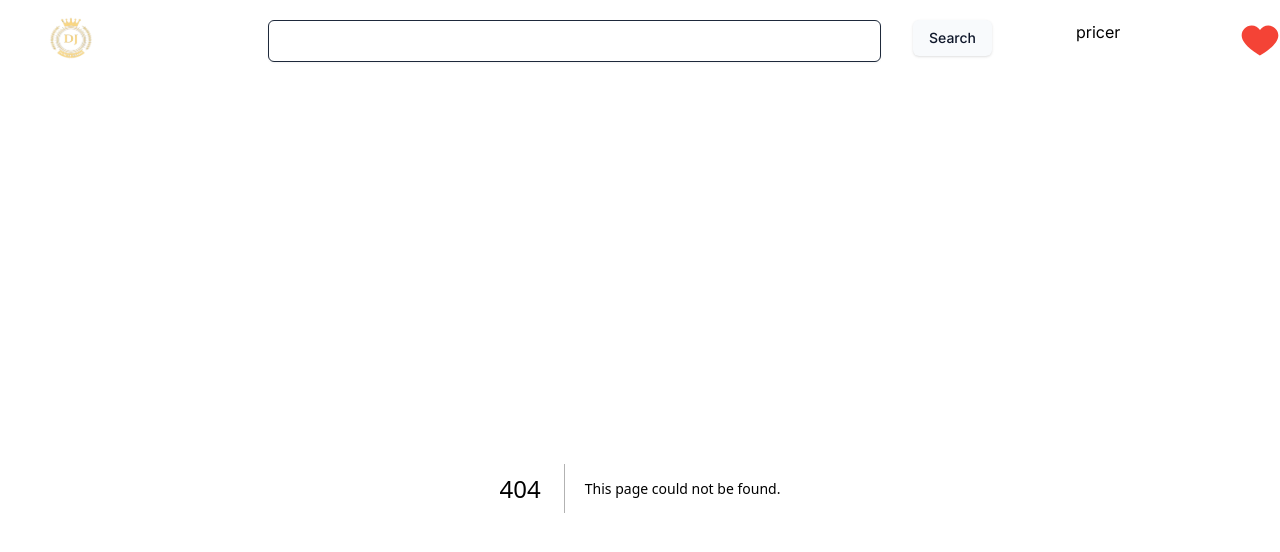
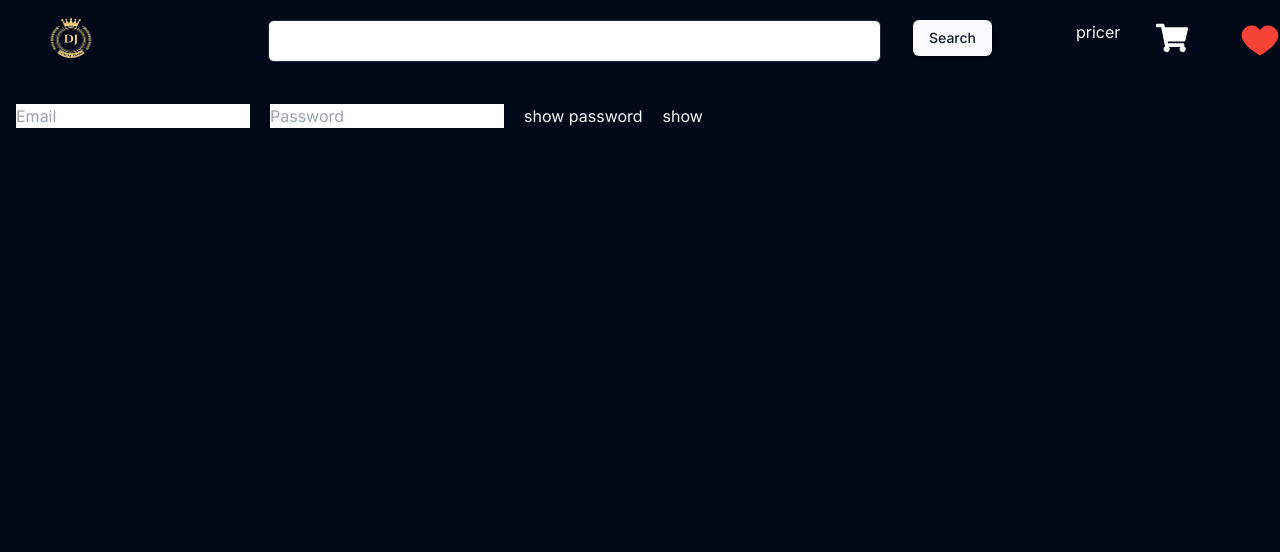
Before and after one commit to manjotdevs/deekap_varma, a Next.js app: page /login in a window 1280 px wide. Before the commit this address had no page. Shown: the top 552 px of the page. Built offline with nearby package versions, Linux system fonts and the light colour scheme.

Commit message:
appwrite config is added

```diff
--- a/package.json
+++ b/package.json
@@ -12,6 +12,7 @@
     "@radix-ui/react-avatar": "^1.1.0",
     "@radix-ui/react-icons": "^1.3.0",
     "@radix-ui/react-slot": "^1.1.0",
+    "appwrite": "^15.0.0",
     "axios": "^1.7.2",
     "class-variance-authority": "^0.7.0",
     "clsx": "^2.1.1",
--- a/src/app/appwrite.jsx
+++ b/src/app/appwrite.jsx
@@ -1,8 +1,8 @@
 import { Client, Account } from 'appwrite';
 export const client = new Client();
 client
-    .setEndpoint('https://cloud.appwrite.io/v1')
-    .setProject('66a50a6c000f1db2591b');
+    .setEndpoint(process.env.APPWRITE_ENDPOINT)
+    .setProject(process.env.APPWRITE_ID);
 
 export const account = new Account(client);
 export { ID } from 'appwrite';
--- /dev/null
+++ b/src/app/login/page.tsx
@@ -0,0 +1,52 @@
+"use client";
+import React, { useState } from "react";
+import { Client, Account } from "appwrite";
+
+const Login: React.FC = () => {
+  const [email, setEmail] = useState<string>("");
+  const [password, setPassword] = useState<string>("");
+  const [showPassword, setShowPassword] = useState<boolean>(false);
+
+  return (
+    <div className="flex p-4 space-x-5">
+      <input
+        className="text-black"
+        type="text"
+        value={email}
+        onChange={(e: React.ChangeEvent<HTMLInputElement>) =>
+          setEmail(e.target.value)
+        }
+        placeholder="Email"
+      />
+      <input
+        className="text-black"
+        type={showPassword ? "text" : "password"}
+        value={password}
+        onChange={(e: React.ChangeEvent<HTMLInputElement>) =>
+          setPassword(e.target.value)
+        }
+        placeholder="Password"
+      />
+      <button
+        onClick={() => {
+          if(showPassword === false){
+            setShowPassword(true);
+          } else {
+            setShowPassword(false);
+          }
+        }}
+      >
+        show password
+      </button>
+      <button
+        onClick={() => {
+          console.log(email);
+        }}
+      >
+        show
+      </button>
+    </div>
+  );
+};
+
+export default Login;
```
Also changed, not shown: 2 other files (tests, documents, lock files or other folders).
